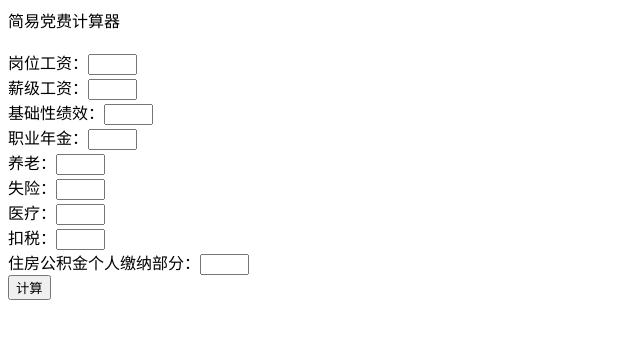
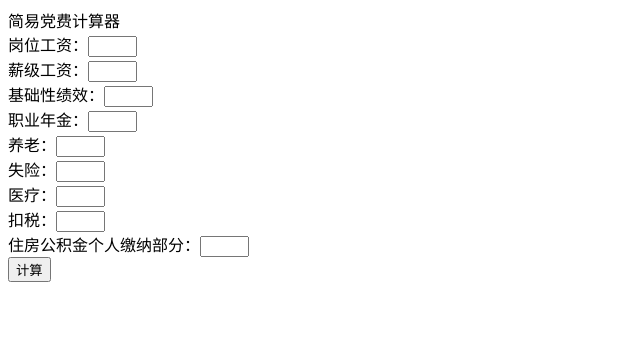
Before and after one commit to zltttt/zltttt.github.io, a plain HTML site: page calculator/index.html in a window 1280 px wide. Shown: the whole page, without its empty margins (0-640 px from the left). Drawn offline with Linux system fonts and the light colour scheme.

Commit message:
Site updated: 2020-09-30 17:34:44

```diff
--- a/calculator/index.html
+++ b/calculator/index.html
@@ -36,7 +36,7 @@
 	}
 </script>
 <body>
-	简易党费计算器<br><br>
+	简易党费计算器<br>
 	岗位工资：<input type="text" size='3'><br>
 	薪级工资：<input type="text" size='3'><br>
 	基础性绩效：<input type="text" size='3'><br>
```
